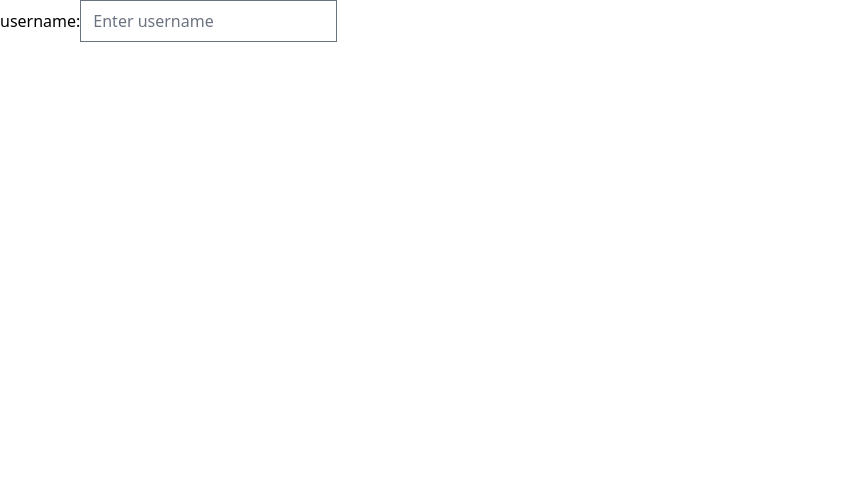
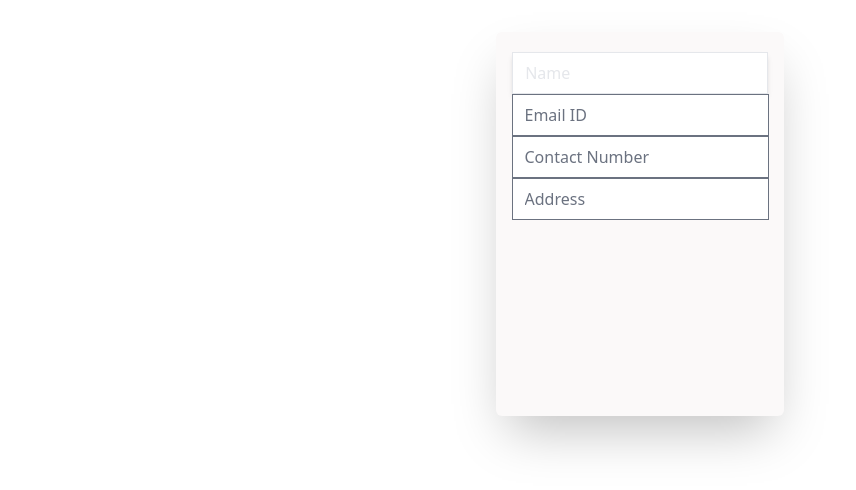
Before and after one commit to manojtsx/GyanShristi-CMS, a Next.js app in the folder client/: page / in a window 1280 px wide. Shown: the top 490 px of the page, without its empty margins (0-856 px from the left). Built offline with nearby package versions, Linux system fonts and the light colour scheme.

Commit message:
register

```diff
--- /dev/null
+++ b/client/src/app/login/page.tsx
@@ -0,0 +1,5 @@
+import React from "react";
+
+export default function Page() {
+  return <div>Page</div>;
+}
--- a/client/src/app/page.tsx
+++ b/client/src/app/page.tsx
@@ -1,10 +1,11 @@
 import Login from "@/components/Login";
+import Register from "@/components/Register";
 import Image from "next/image";
 
 export default function Page() {
   return (
     <div>
-      <Login/>
+      <Register/>
     </div>
   );
 }
--- /dev/null
+++ b/client/src/app/register/page.tsx
@@ -0,0 +1,7 @@
+import React from 'react'
+
+export default function Page() {
+  return (
+    <div>Page</div>
+  )
+}
--- /dev/null
+++ b/client/src/components/Navbar.tsx
@@ -0,0 +1,5 @@
+import React from "react";
+
+export default function Navbar() {
+  return <div>Navbar</div>;
+}
--- /dev/null
+++ b/client/src/components/Register.tsx
@@ -0,0 +1,20 @@
+import React from "react";
+
+function Register() {
+  return (
+    <div className=" flex justify-center mt-8">
+      <form className="flex flex-col items-center w-72 h-96 border-gray-200 rounded-md shadow-2xl bg-[#FBF9F9]">
+        <input
+          type="text"
+          name="name"
+          placeholder=" Name"
+          className="py-2 px-2 block w-64 border-gray-200 shadow-md mt-5 placeholder-gray-200"
+        />
+        <input type="email" name="email" placeholder="Email ID" />
+        <input type="text" name="Phone_Number" placeholder="Contact Number" />
+        <input type="text" name="address" placeholder="Address" />
+      </form>
+    </div>
+  );
+}
+export default Register;
```
